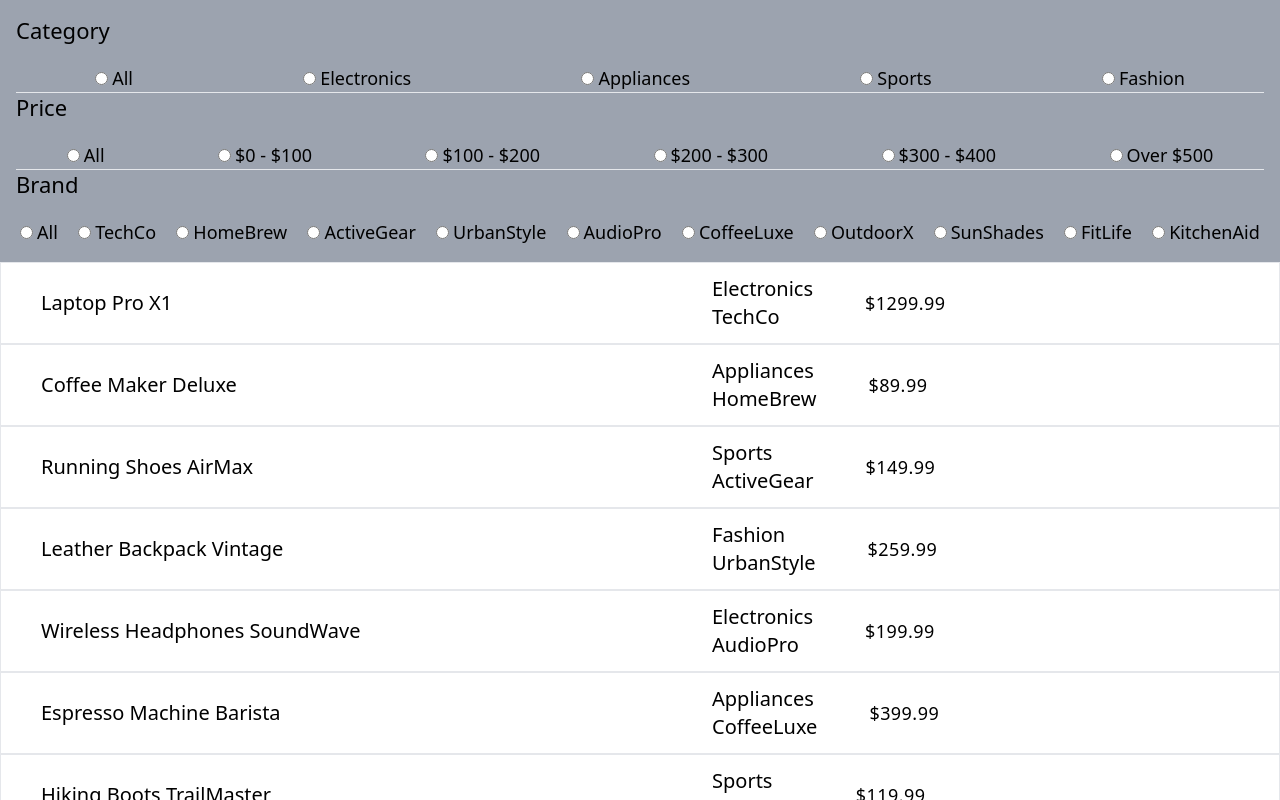
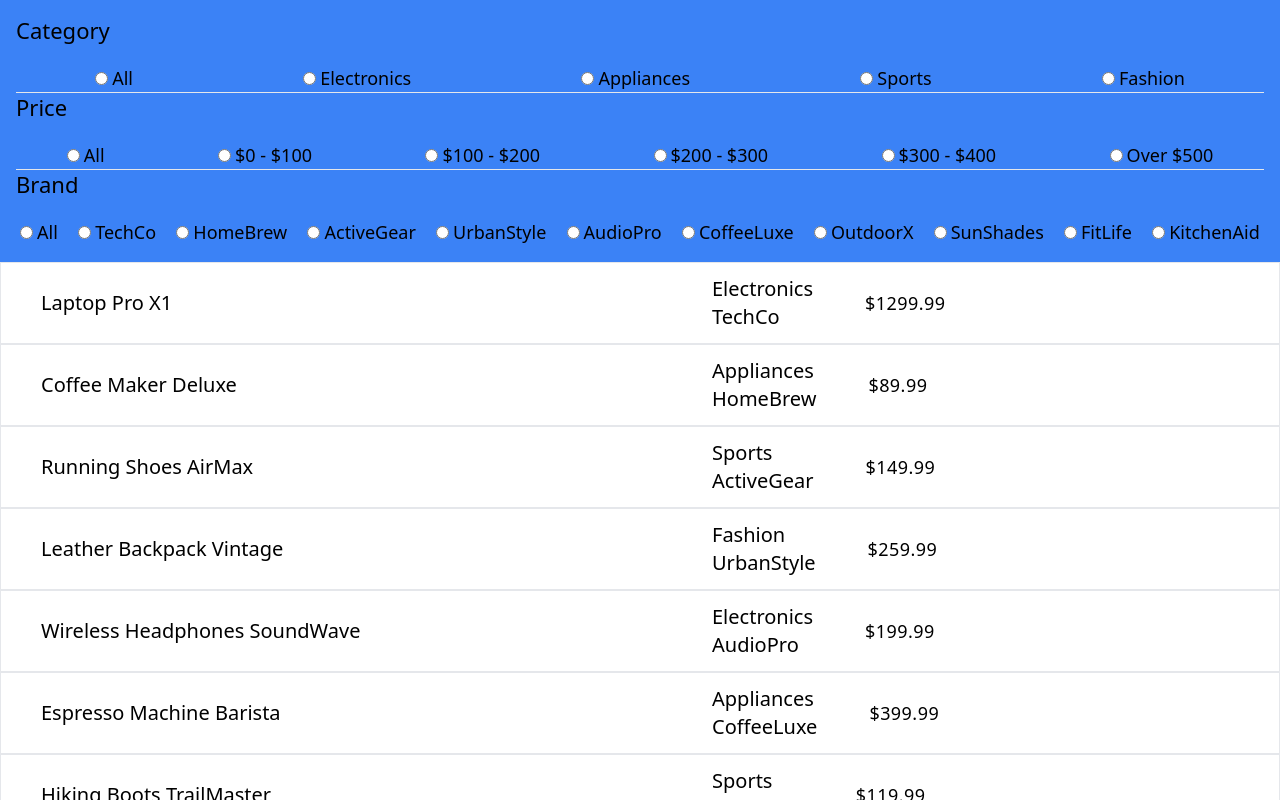
Before and after one commit to G3RGES/invade-task, a React (Create React App) app: page / in a window 1280 px wide. Shown: the top 800 px of the page. Built offline with nearby package versions, Linux system fonts and the light colour scheme.

Commit message:
Update Navbar.js

```diff
--- a/src/components/Navbar.js
+++ b/src/components/Navbar.js
@@ -3,15 +3,15 @@
 import Price from "./Price";
 import Brand from "./Brand";
 
-const Navbar = () => {
+const Navbar = ({ handleChange }) => {
   return (
-    <div className=" text-lg font-medium bg-gray-400">
+    <div className=" text-lg font-medium bg-blue-500">
       <section className="flex flex-col p-4 justify-around">
-        <Category />
+        <Category handleChange={handleChange} />
         <hr />
-        <Price />
+        <Price handleChange={handleChange} />
         <hr />
-        <Brand />
+        <Brand handleChange={handleChange} />
       </section>
     </div>
   );
```
